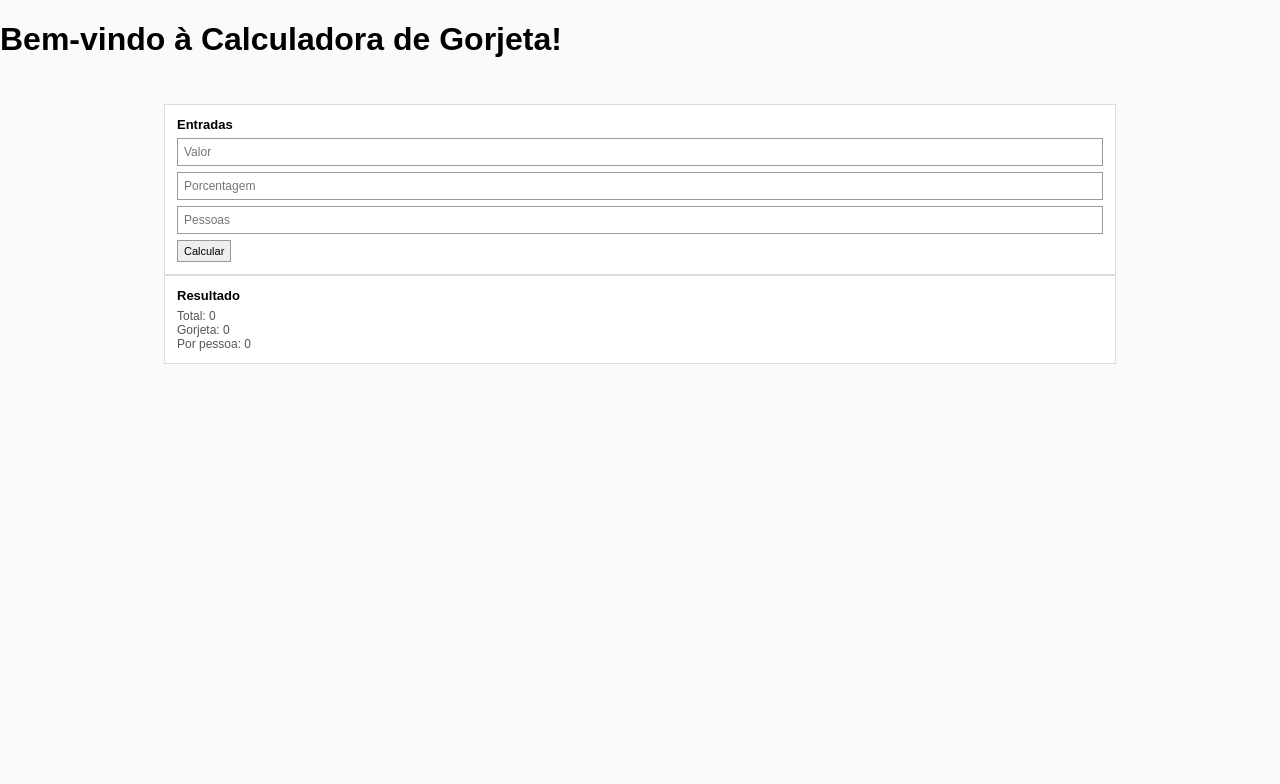
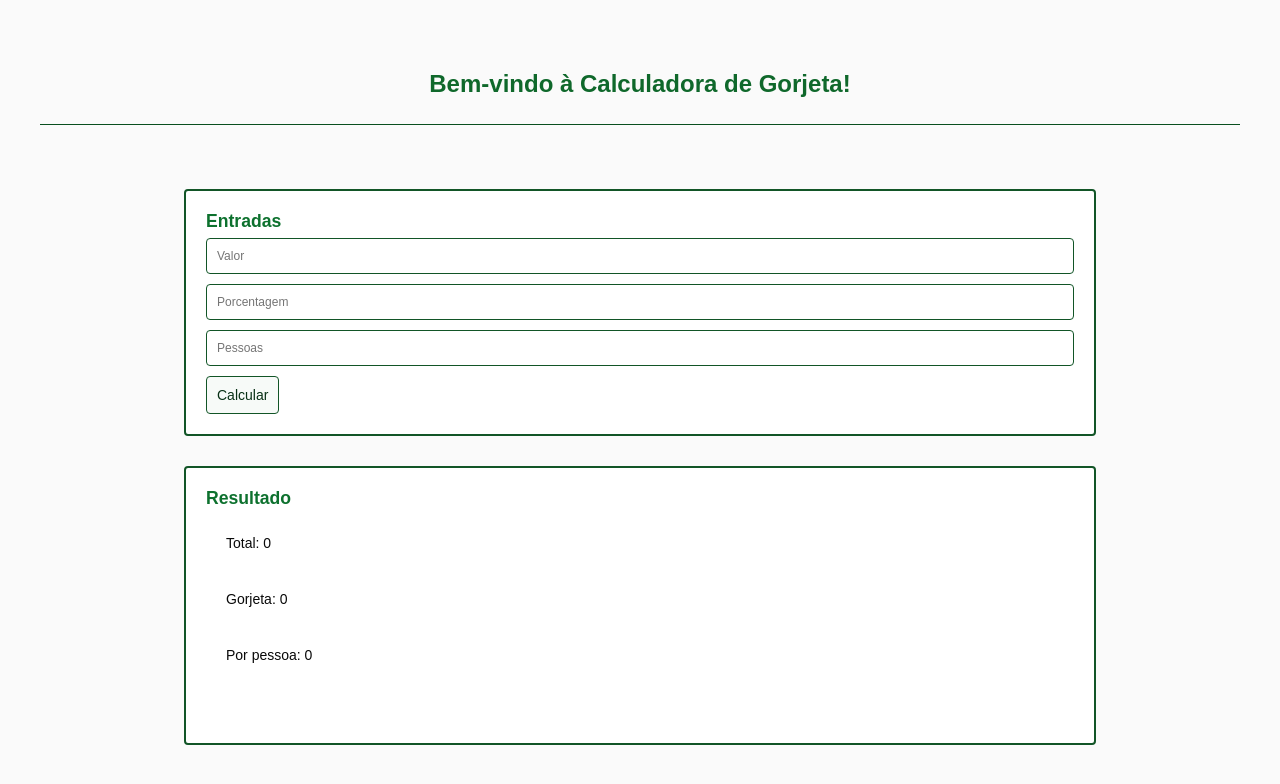
Before and after one commit to agathahelena/bad-tip-split-vue, a Vue app: page / in a window 1280 px wide. Shown: the top 784 px of the page. Built offline with nearby package versions, Linux system fonts and the light colour scheme.

Commit message:
feat:  alteração nas cores e aplicação de espaçamentos na página

```diff
--- a/src/assets/global.css
+++ b/src/assets/global.css
@@ -52,6 +52,6 @@ body {
 }
 
 .result {
-  font-size: 12px;
-  color: #555;
+  font-size: 14px;
+  color: #090909;
 }
--- a/src/components/Calculadora.vue
+++ b/src/components/Calculadora.vue
@@ -50,3 +50,37 @@ function calculate() {
         </div>
     </div>
 </template>
+
+<style>
+.panel h2 {
+    font-size: 1.1rem;
+    color: #0d712e;
+    font-weight: bold;
+}
+
+.panel {
+    padding: 20px;
+    border: 2px solid #125527;
+    border-radius: 4px;
+    margin-bottom: 30px;
+}
+
+.input {
+    display: block;
+    width: 100%;
+    padding: 10px;
+    margin-bottom: 10px;
+    border: 1px solid #125527;
+    border-radius: 4px;
+}
+
+.small-btn{
+    padding: 10px;
+    color:#083015;
+    border-radius: 4px;
+    border: 1px solid #125527;
+    cursor: pointer;
+    background: #f7faf8;
+    font-size: 0.875rem;
+}
+</style>
--- a/src/layout/AppHeader.vue
+++ b/src/layout/AppHeader.vue
@@ -9,3 +9,22 @@
     </header>
   </div>
 </template>
+
+<style>
+div {
+  padding: 20px;
+}
+
+header {
+  padding: 10px;
+  border-bottom: 1px solid #094f1f;
+  color: rgb(1, 1, 1)
+}
+
+h1 {
+  text-align: center;
+  margin-top: 20px;
+  font-size: 1.5rem;
+  color: #0f682b;
+}
+</style>
```
